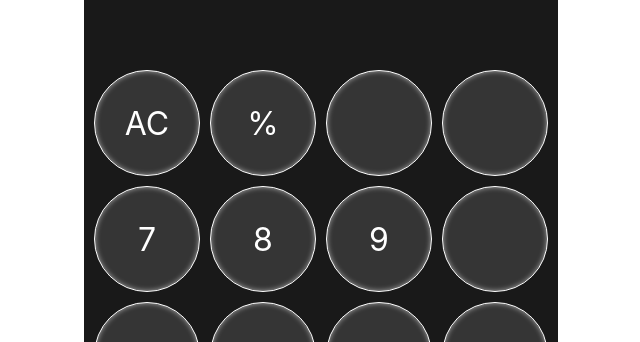
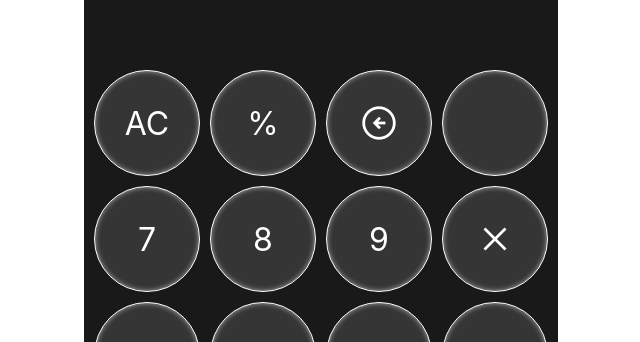
Before and after one commit to ShwetaShaw76/TurquoiseOs, a Vue app: page / in a window 1280 px wide. Shown: the part 150-492 px from the top of the page, without its empty margins (319-959 px from the left). Built offline with nearby package versions, Linux system fonts and the light colour scheme.

Commit message:
added some symbols

```diff
--- a/src/components/Calculator.vue
+++ b/src/components/Calculator.vue
@@ -8,13 +8,17 @@ import { useRouter } from 'vue-router';
         <div class="display"></div>
         <div class="buttons">
             <div class="btn" id="ac">AC</div>
-            <div class="btn" id="div">%</div>
-            <div class="btn" id="del"></div>
+            <div class="btn" id="rem">%</div>
+            <div class="btn" id="del"><span class="material-symbols-outlined" id="sym">
+arrow_circle_left
+</span></div>
             <div class="btn" id="div"></div>
             <div class="btn" id="7">7</div>
             <div class="btn" id="8">8</div>
             <div class="btn" id="9">9</div>
-            <div class="btn" id="mul"></div>
+            <div class="btn" id="mul"><span class="material-symbols-outlined" id="sym">
+close
+</span></div>
             <div class="btn" id="4">4</div>
             <div class="btn" id="5">5</div>
             <div class="btn" id="6">6</div>
@@ -72,4 +76,7 @@ import { useRouter } from 'vue-router';
     scale:0.97;
     box-shadow:0px 0px 15px 9px rgba(255,255,255,0.5) inset;
 }
+#sym{
+    font-size:2.5rem;
+}
 </style>
```
